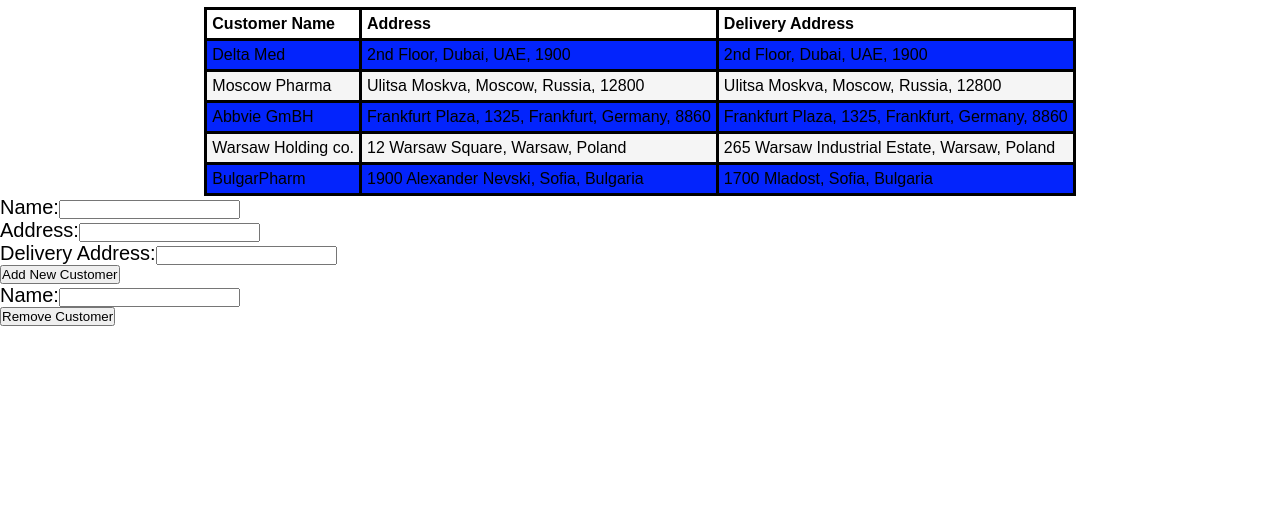
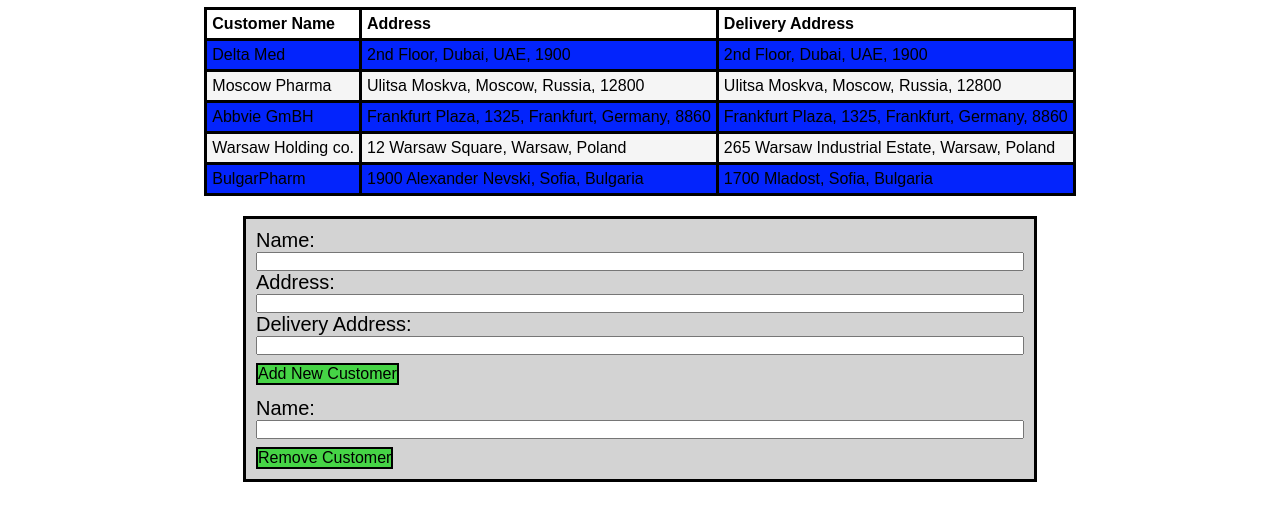
Before and after one commit to sokkit/group-project-lab-mgmt, a Flask app: page /Customers in a window 1280 px wide. Shown: the part 159-680 px from the top of the page. Run offline with Flask 2, Linux system fonts and the light colour scheme; a user stored in the database is signed in; data comes from the database, SQL or seed files in the repository.

Commit message:
added styling to customer panel

```diff
--- a/static/styles.css
+++ b/static/styles.css
@@ -320,3 +320,28 @@ header{
   .customerTable tbody tr:nth-child(even) {
   background: #F5F5F5;
   }
+
+  .customerAdminPanel {
+    padding: 10px;
+    border-style: solid;
+    margin: 10px;
+    background-color: lightgrey;
+    display: block;
+    max-width: 60%;
+    margin: auto;
+    margin-top: 20px;
+  }
+
+  .customerAdminPanel input {
+    width: 100%;
+  }
+
+  .customerAdminPanel button {
+    background-color: #46d446;
+    cursor: pointer;
+    text-align: center;
+    font-size: 16px;
+    margin-top: 8px;
+    border-style: solid;
+    border-color: black;
+  }
--- a/templates/customers.html
+++ b/templates/customers.html
@@ -17,16 +17,19 @@
   </tr>
   {% endfor %}
 </table>
+<div class="customerAdminPanel">
   <form id="addCustomer" onsubmit="return addCustomer()">
     <label>Name:<input type = "text" name = "customerName"><br></label>
     <label>Address:<input type = "text" name = "address"><br></label>
     <label>Delivery Address:<input type = "text" name = "deliveryAddress"><br></label>
     <button type = "submit"> Add New Customer </button>
-</form>
+  </form> <br>
 
   <form id="delCustomer" onsubmit="return delCustomer()">
     <label>Name:<input type = "text" name = "name"><br></label>
     <button type = "submit"> Remove Customer </button>
   </form>
+</div>
+
 <span id='txt'></span>
 {%endblock%}
```
Lines whose indentation alone changed are shown as unchanged.
